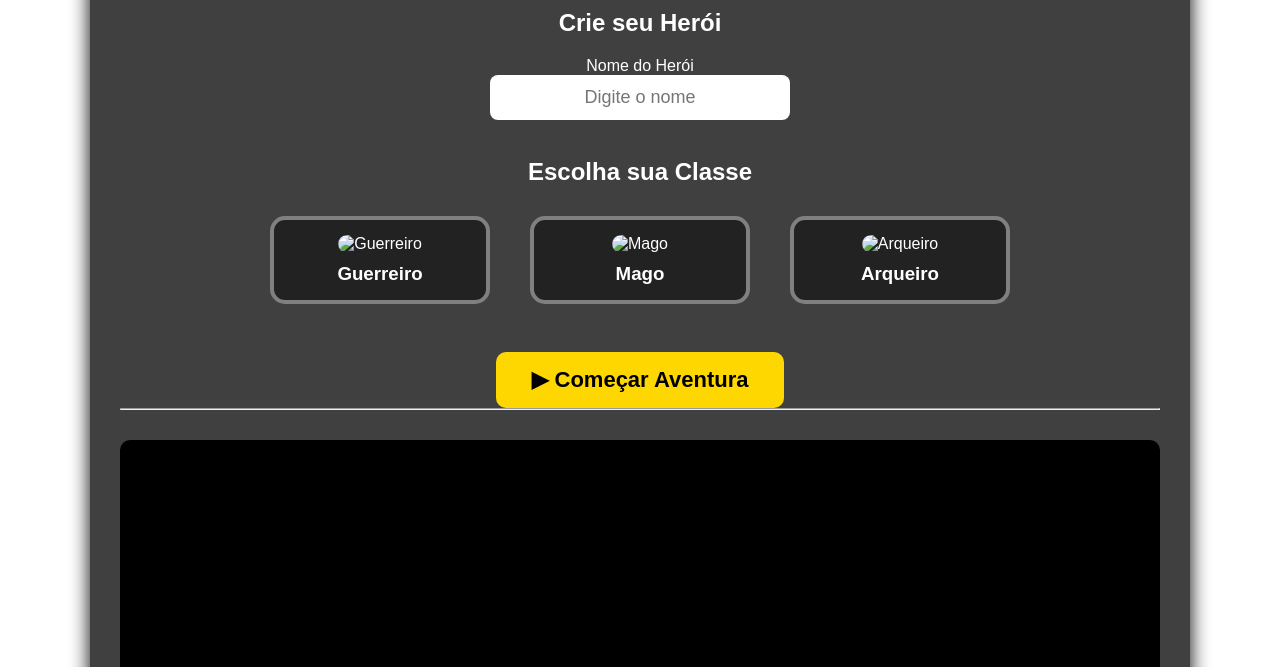
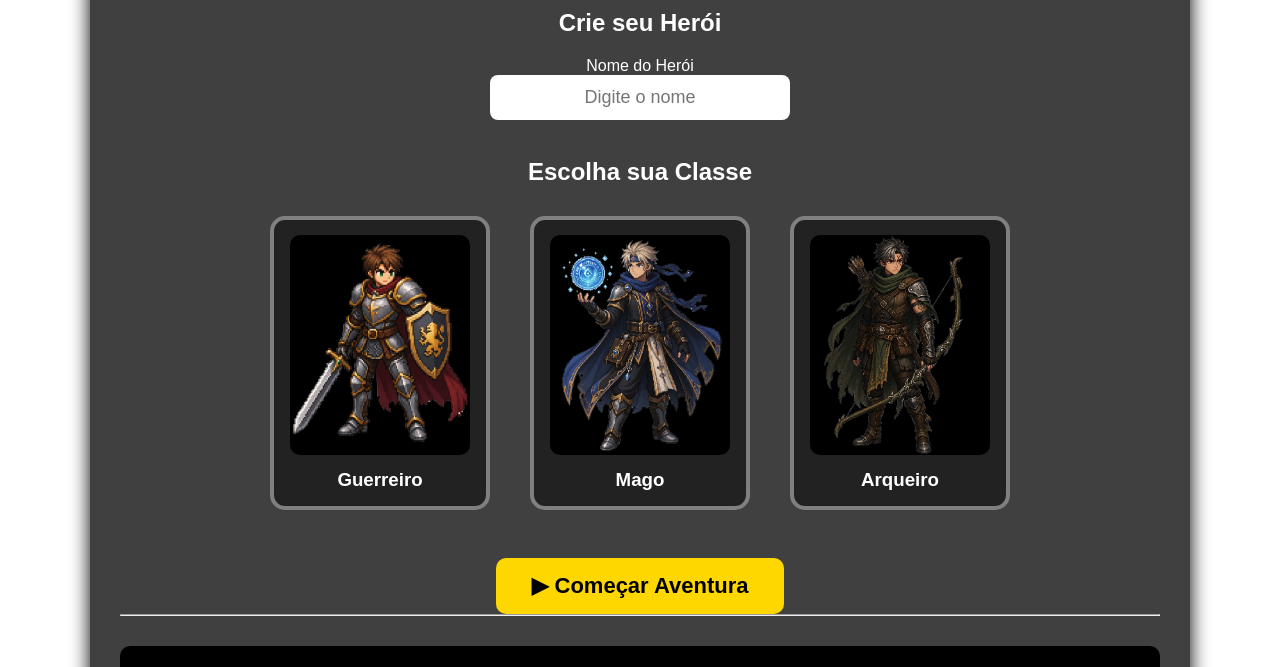
Before and after one commit to leticiaabalemdepaula/trabalho-do-andrezito, a plain HTML site: page index.html in a window 1280 px wide. Shown: the part 133-800 px from the top of the page. Drawn offline with Linux system fonts and the light colour scheme.

Commit message:
Update index.html

```diff
--- a/index.html
+++ b/index.html
@@ -27,17 +27,17 @@
         <div class="classes">
 
             <div class="classe" onclick="selecionarClasse('Guerreiro', this)">
-                <img src="guerreiro.png" alt="Guerreiro">
+                <img src="guerreiro.jpeg" alt="Guerreiro">
                 <h3>Guerreiro</h3>
             </div>
 
             <div class="classe" onclick="selecionarClasse('Mago', this)">
-                <img src="mago.png" alt="Mago">
+                <img src="mago.jpeg" alt="Mago">
                 <h3>Mago</h3>
             </div>
 
             <div class="classe" onclick="selecionarClasse('Arqueiro', this)">
-                <img src="arqueiro.png" alt="Arqueiro">
+                <img src="arqueiro.jpeg" alt="Arqueiro">
                 <h3>Arqueiro</h3>
             </div>
 
```
